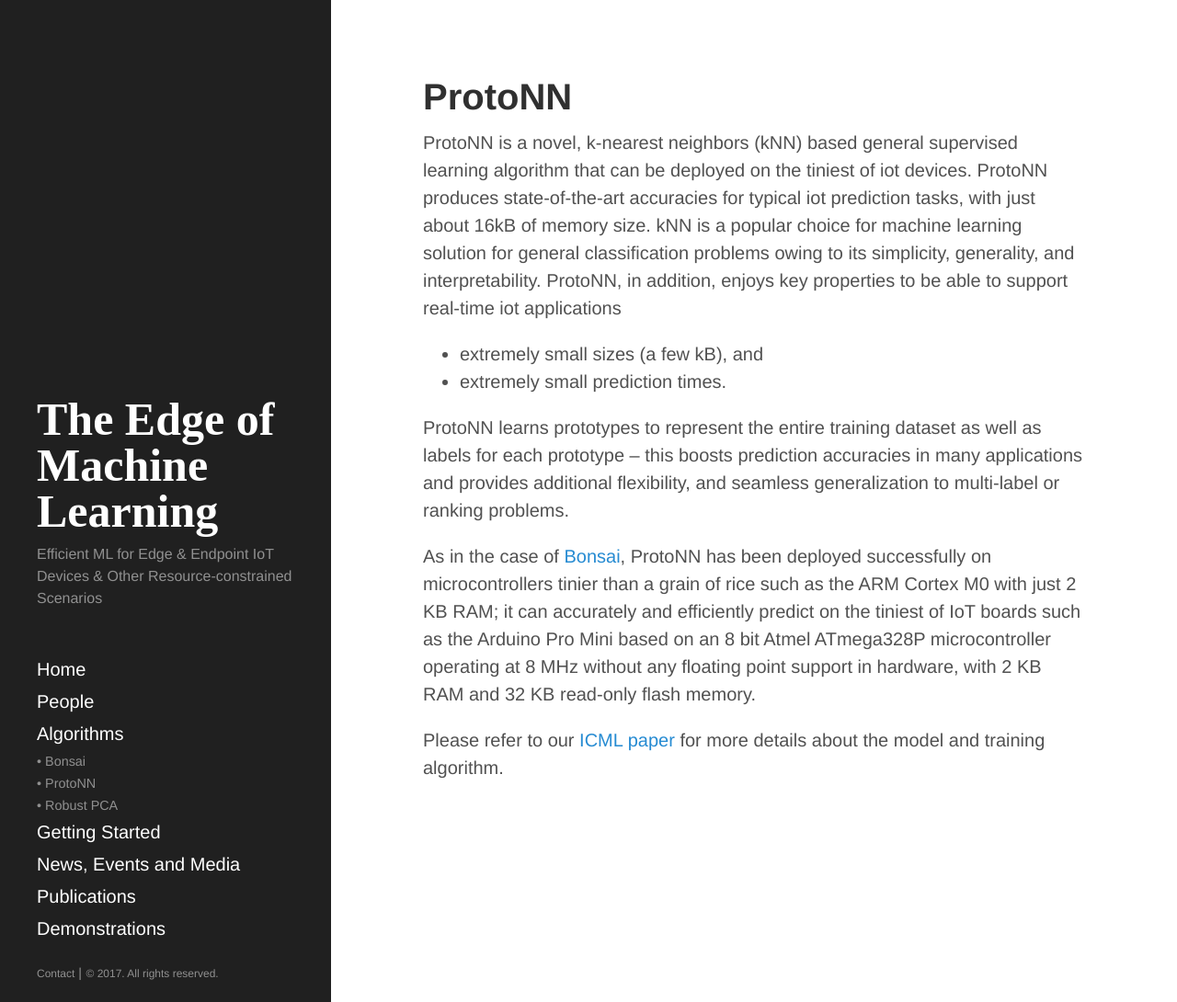
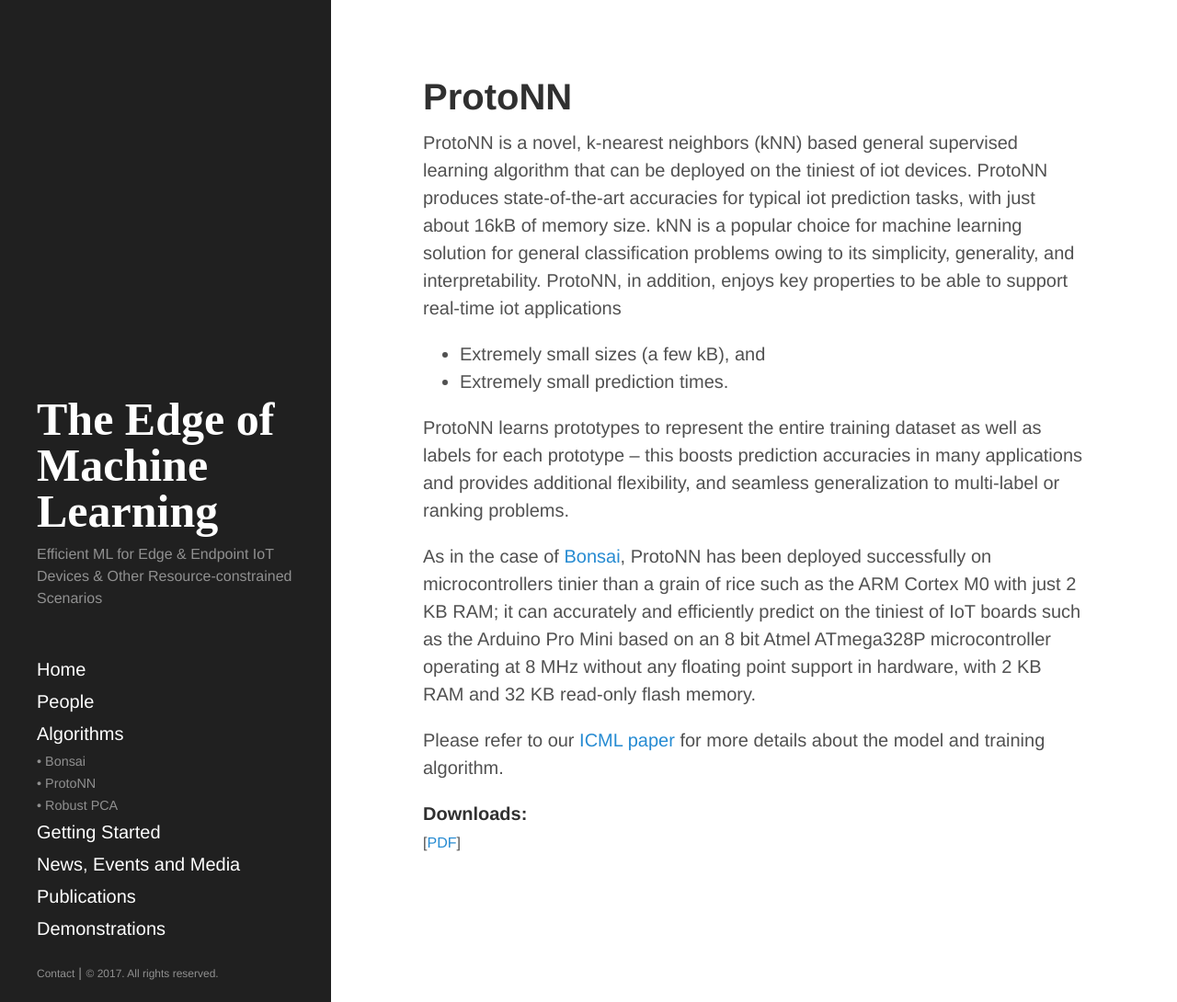
Before and after one commit to ShishirPatil/EdgeML, a Jekyll site: the page built from Algorithms/ProtoNN.md, in a window 1280 px wide and 1090 px high. Shown: the whole window at 92% size. Built offline with Jekyll 4.4.1, drawn with Linux system fonts in a browser that asks for light colours.

Commit message:
Adding downlod links to ProtNN

```diff
--- a/Algorithms/ProtoNN.md
+++ b/Algorithms/ProtoNN.md
@@ -5,11 +5,16 @@ category: Algorithms
 ---
 
 ProtoNN is a novel, k-nearest neighbors (kNN) based general supervised learning algorithm that can be deployed on the tiniest of iot devices. ProtoNN produces state-of-the-art accuracies for typical iot prediction tasks, with just about 16kB of memory size. kNN is a popular choice for machine learning solution for general classification problems owing to its simplicity, generality, and interpretability. ProtoNN, in addition, enjoys key properties to be able to support real-time iot applications
-  - extremely small sizes (a few kB), and
-  - extremely small prediction times.
+  - Extremely small sizes (a few kB), and
+  - Extremely small prediction times.
 
 ProtoNN learns prototypes to represent the entire training dataset as well as labels for each prototype -- this boosts prediction accuracies in many applications and provides additional flexibility, and seamless generalization to multi-label or ranking problems.
 
 As in the case of [Bonsai]({{ site.baseurl}}/Algorithms/Bonsai/), ProtoNN has been deployed successfully on microcontrollers tinier than a grain of rice such as the ARM Cortex M0 with just 2 KB RAM; it can accurately and efficiently predict on the tiniest of IoT boards such as the Arduino Pro Mini based on an 8 bit Atmel ATmega328P microcontroller operating at 8 MHz without any floating point support in hardware, with 2 KB RAM and 32 KB read-only flash memory.
 
 Please refer to our [ICML paper]({{ site.baseurl}}{{ site.customurl.protonn.pdf }}) for more details about the model and training algorithm.
+
+**Downloads:**<br>
+<span class="publ-linklist">
+    [<a href="{{ site.baseurl}}{{ site.customurl.protonn.pdf }}">PDF</a>]
+</span>
```
